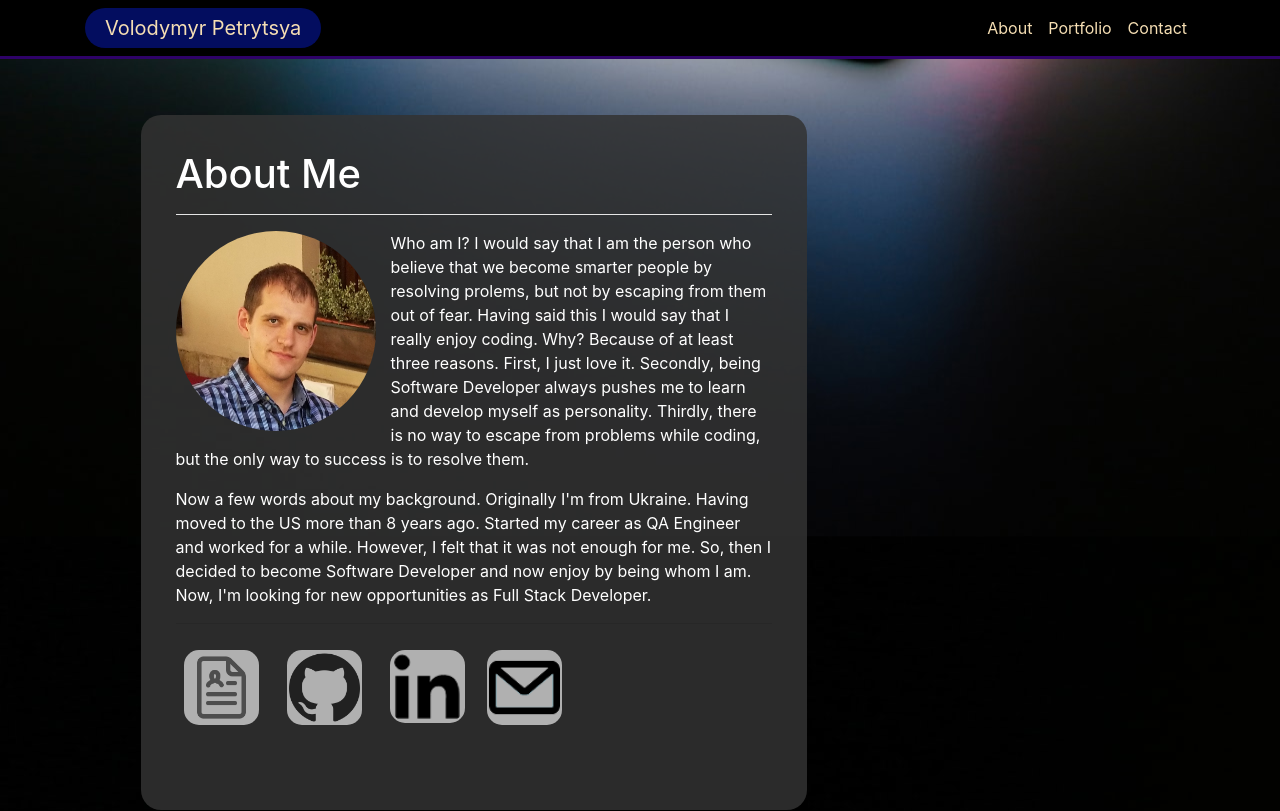
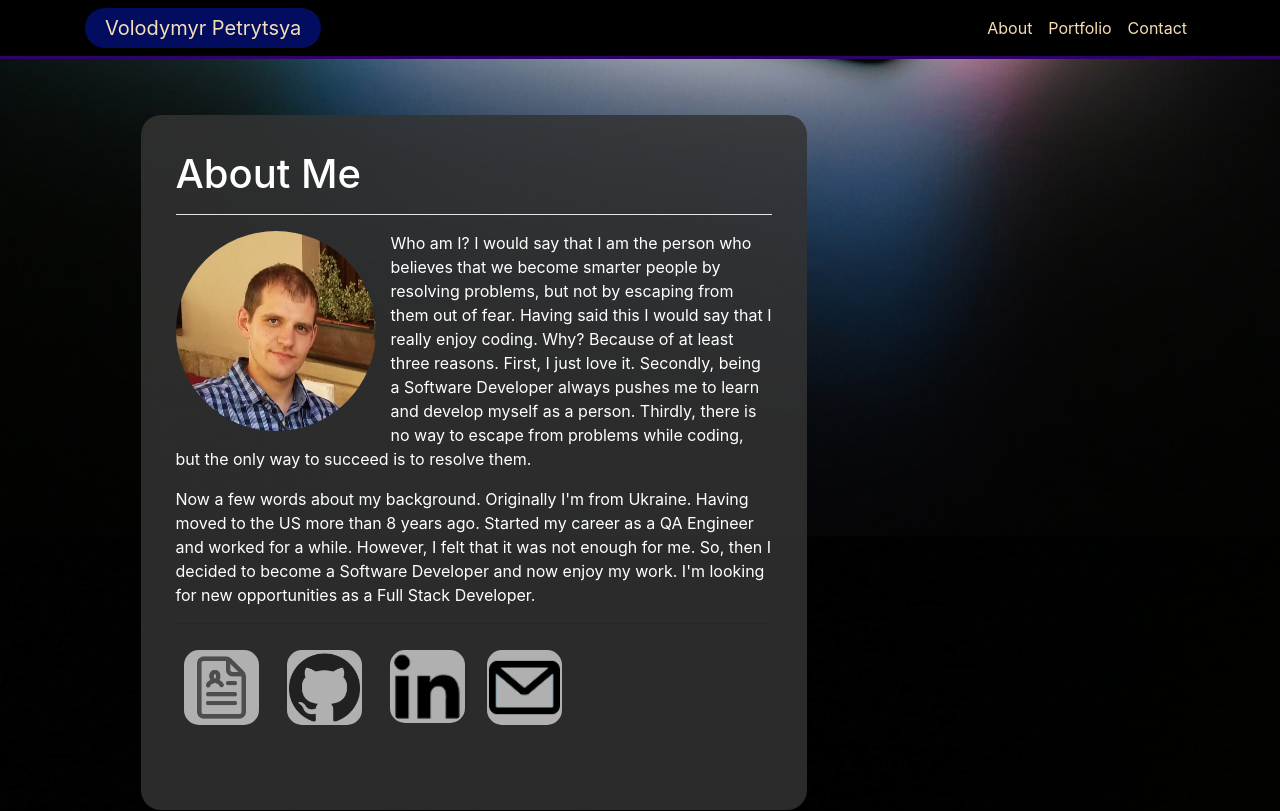
Before and after one commit to Volodya1989/react_portfolio, a React (Create React App) app in the folder client/: page / in a window 1280 px wide. Shown: the top 811 px of the page. Built offline with nearby package versions, Linux system fonts and the light colour scheme.

Commit message:
error fixed in about me section

```diff
--- a/client/src/components/pages/About/About.js
+++ b/client/src/components/pages/About/About.js
@@ -6,8 +6,8 @@ import inl from "../../assets/inl.png";
 import mail from "../../assets/mail.png";
 import github from "../../assets/github.png";
 import ScrollUp from "../../ScrollUp/ScrollUp";
-import Portfolio from '../Portfolio/Portfolio';
-import Contact from '../Contact/Contact';
+import Portfolio from "../Portfolio/Portfolio";
+import Contact from "../Contact/Contact";
 
 import "./about.style.css";
 
@@ -21,7 +21,7 @@ function About() {
               <div className="row">
                 <div className="col-sm-12">
                   <h1 className="content-text">About Me</h1>
-                  <hr id="portfolioLine"/>
+                  <hr id="portfolioLine" />
                 </div>
               </div>
 
@@ -35,29 +35,37 @@ function About() {
                   />
 
                   <p>
-                    Who am I? I would say that I am the person who believe that
-                    we become smarter people by resolving prolems, but not by
+                    Who am I? I would say that I am the person who believes that
+                    we become smarter people by resolving problems, but not by
                     escaping from them out of fear. Having said this I would say
                     that I really enjoy coding. Why? Because of at least three
-                    reasons. First, I just love it. Secondly, being Software
-                    Developer always pushes me to learn and develop myself as
-                    personality. Thirdly, there is no way to escape from
-                    problems while coding, but the only way to success is to
-                    resolve them.
+                    reasons. First, I just love it. Secondly, being a Software
+                    Developer always pushes me to learn and develop myself as a
+                    person. Thirdly, there is no way to escape from problems
+                    while coding, but the only way to succeed is to resolve
+                    them.
                   </p>
                   <p>
                     Now a few words about my background. Originally I'm from
                     Ukraine. Having moved to the US more than 8 years ago.
-                    Started my career as QA Engineer and worked for a while.
+                    Started my career as a QA Engineer and worked for a while.
                     However, I felt that it was not enough for me. So, then I
-                    decided to become Software Developer and now enjoy by being
-                    whom I am. Now, I'm looking for new opportunities as Full
-                    Stack Developer.
+                    decided to become a Software Developer and now enjoy my
+                    work. I'm looking for new opportunities as a Full Stack
+                    Developer.
                   </p>
                   <hr />
                   <div id="aboutIcons" className="row ">
-                    <a href={Resume_Vol_Petrytsya} className="img__wrap" target="_blank">
-                      <img className="logo img__img" src={resumeIcon} alt="CV"></img>
+                    <a
+                      href={Resume_Vol_Petrytsya}
+                      className="img__wrap"
+                      target="_blank"
+                    >
+                      <img
+                        className="logo img__img"
+                        src={resumeIcon}
+                        alt="CV"
+                      ></img>
                       <p className="img__description">Resume</p>
                     </a>
                     <a href="https://github.com/Volodya1989" target="_blank">
@@ -80,8 +88,8 @@ function About() {
           </div>
         </section>
       </main>
-      <Portfolio/>
-      <Contact/>
+      <Portfolio />
+      <Contact />
     </div>
   );
 }
```
